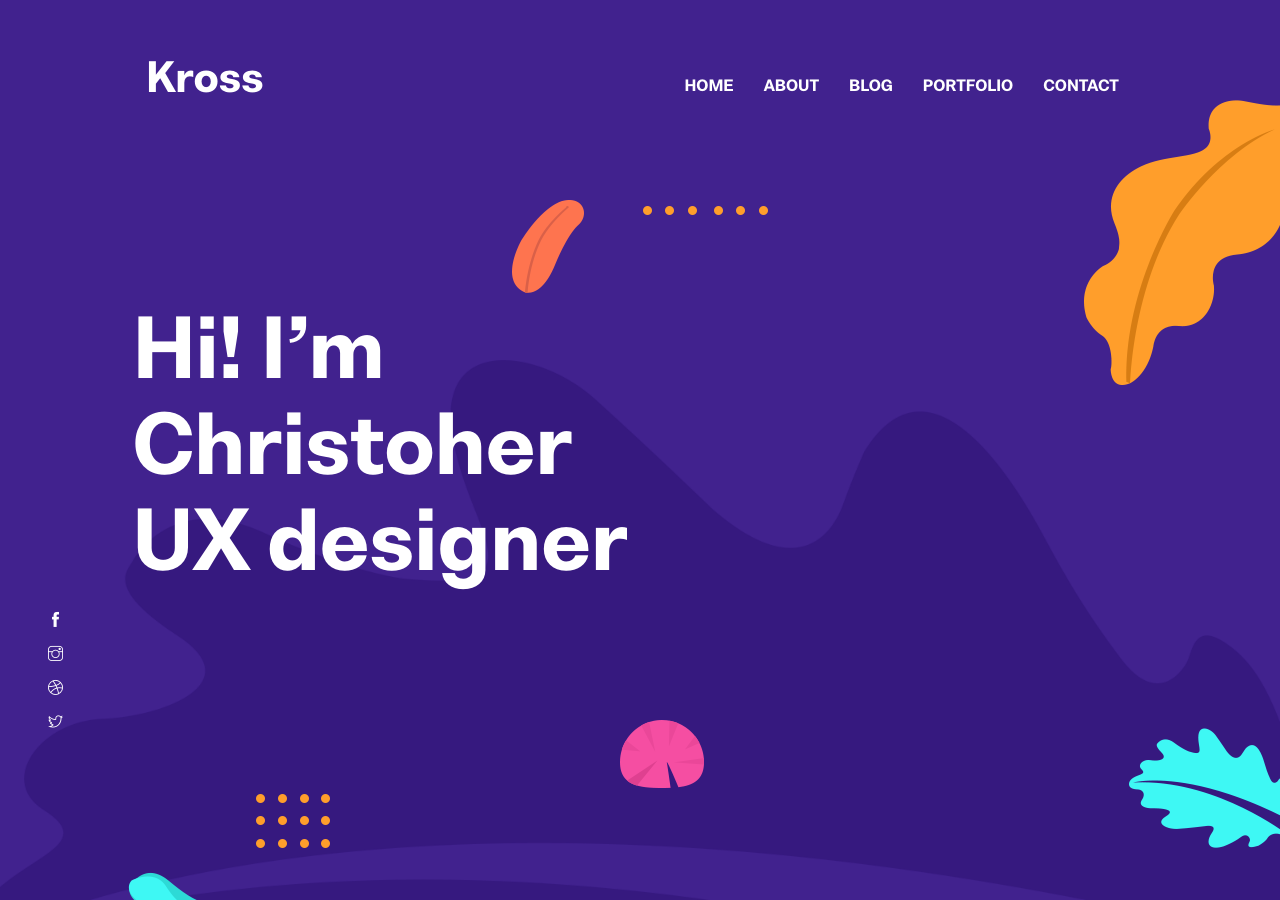
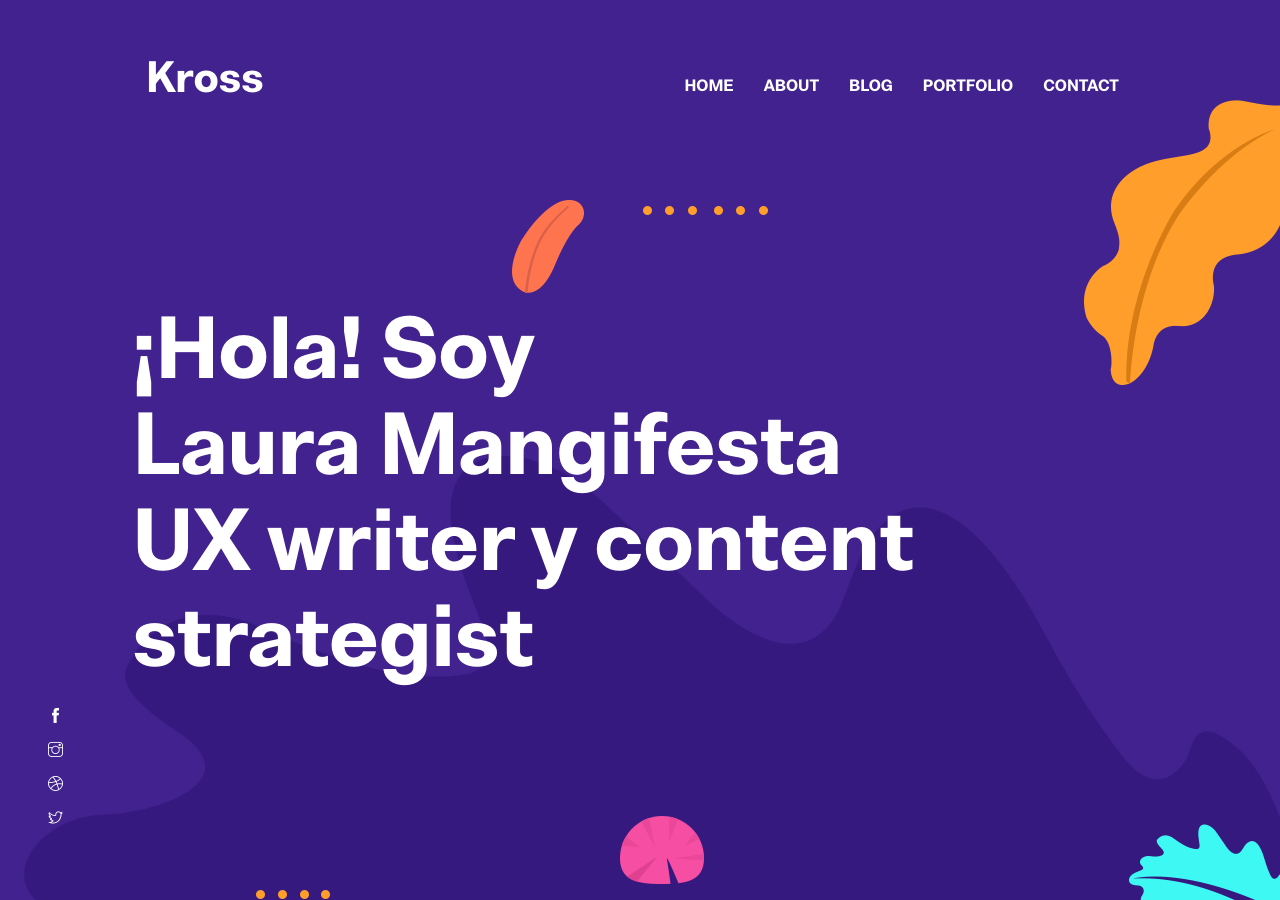
Before and after one commit to lauramangifesta/portfolio, a Jekyll site: the page built from index.html, in a window 1280 px wide and 900 px high. Built offline with Jekyll 4.4.1, drawn with Linux system fonts in a browser that asks for light colours.

Commit message:
Update settings.yml

```diff
--- a/_data/settings.yml
+++ b/_data/settings.yml
@@ -38,7 +38,7 @@ disqus-identifier: # Add your shortname for Disqus Comment. For example mr-brown
 # Hero Section
 
 hero:
-  hero-title: Hi! I’m <br> Christoher <br> UX designer
+  hero-title: ¡Hola! Soy<br> Laura Mangifesta <br> UX writer y content strategist
 
 social:
 - {icon: "ti-facebook", link: "#"}
```
